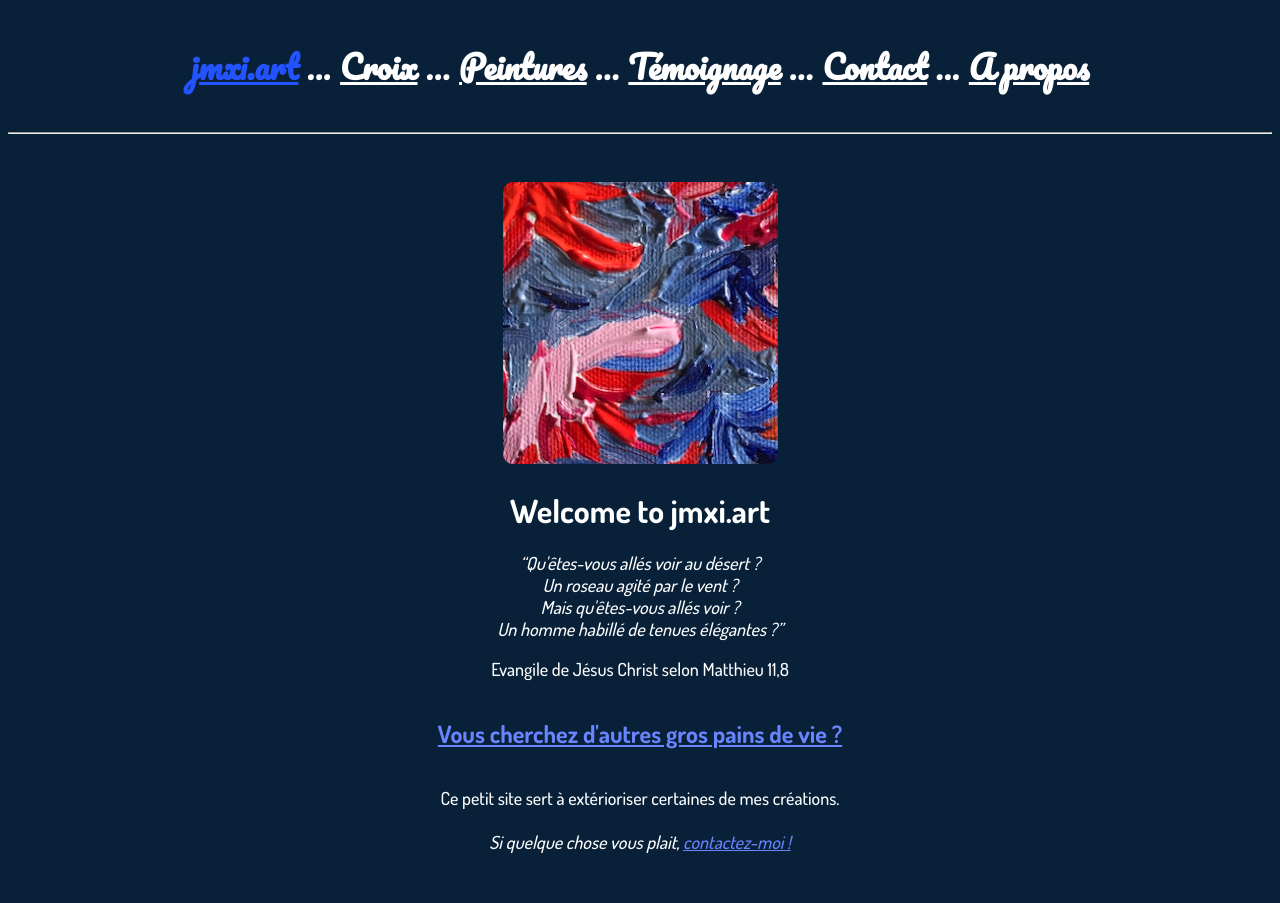
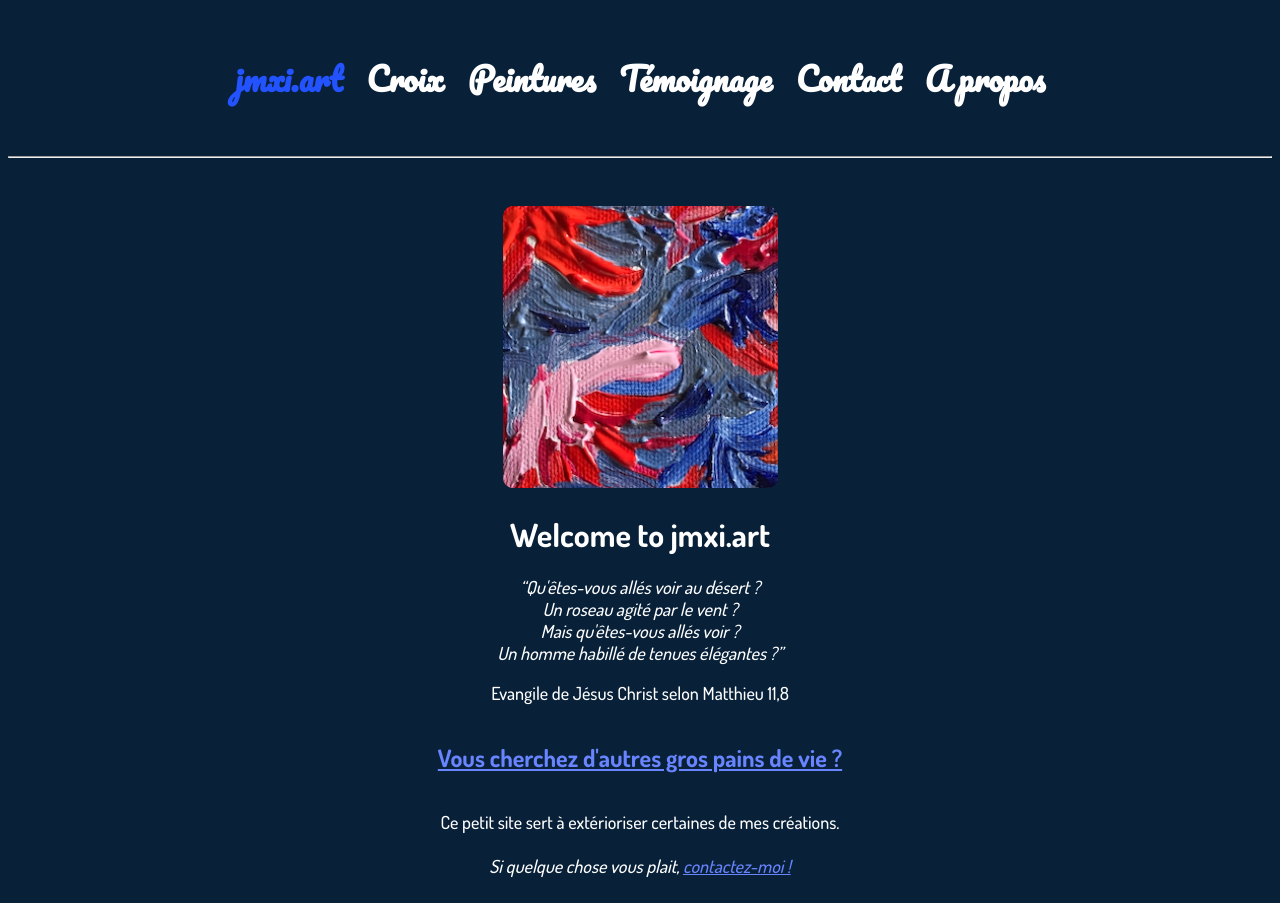
Before and after one commit to jmcob/jmxi.art, a Vue app: page / in a window 1280 px wide. Before the commit the page ends 879 px from the top, so only its background shows below. Built offline with nearby package versions, Linux system fonts and the light colour scheme.

Commit message:
navBar updated

```diff
--- a/src/components/NavBar.vue
+++ b/src/components/NavBar.vue
@@ -1,17 +1,24 @@
 <template>
   <nav>
-    <router-link to="/">jmxi.art</router-link>
-    ...
+    <div class="router title">
+      <router-link to="/">jmxi.art</router-link>
+    </div>
+    <div class="router">
+      <router-link to="/cross">Croix</router-link>
+    </div>
+    <div class="router">
+      <router-link to="/paint">Peintures</router-link>
+    </div>
+    <div class="router">
+      <router-link to="/testimony">Témoignage</router-link>
+    </div>
+    <div class="router">
+      <router-link to="/contact">Contact</router-link>
+    </div>
 
-    <router-link to="/cross">Croix</router-link>
-    ...
-    <router-link to="/paint">Peintures</router-link>
-    ...
-    <router-link to="/testimony">Témoignage</router-link>
-    ...
-    <router-link to="/contact">Contact</router-link>
-    ...
-    <router-link to="/about">A propos</router-link>
+    <div class="router">
+      <router-link to="/about">A propos</router-link>
+    </div>
   </nav>
 </template>
 
@@ -20,3 +27,21 @@ export default {
   name: "NavBar",
 };
 </script>
+
+<style scoped>
+nav {
+  display: flex;
+  flex-direction: row;
+  flex-wrap: wrap;
+  justify-content: center;
+}
+nav a {
+  text-decoration: none;
+}
+nav a:hover {
+  color: rgb(35, 83, 255);
+}
+.router {
+  margin: 12px;
+}
+</style>
```
Also changed, not shown: 1 other file (tests, documents, lock files or other folders).
